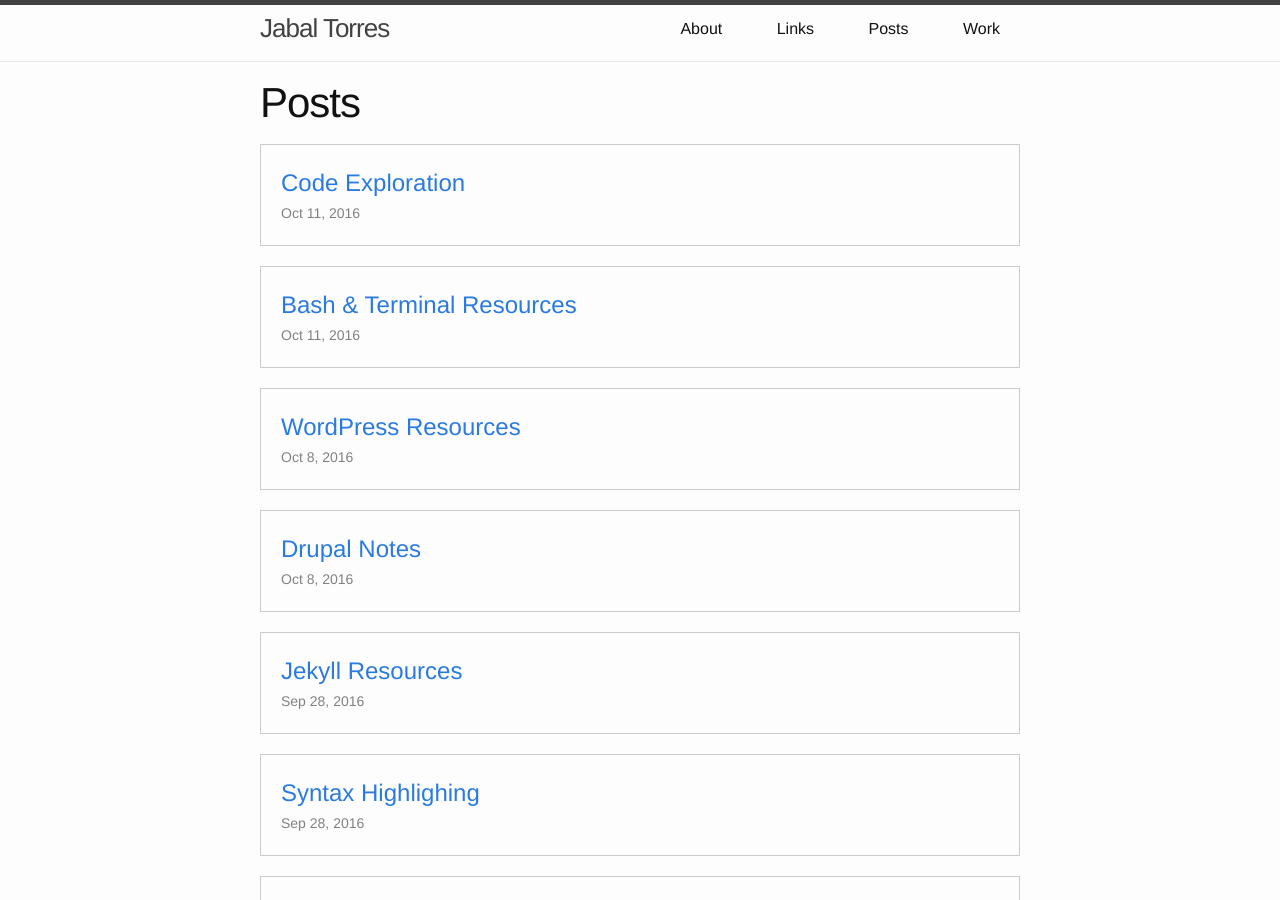
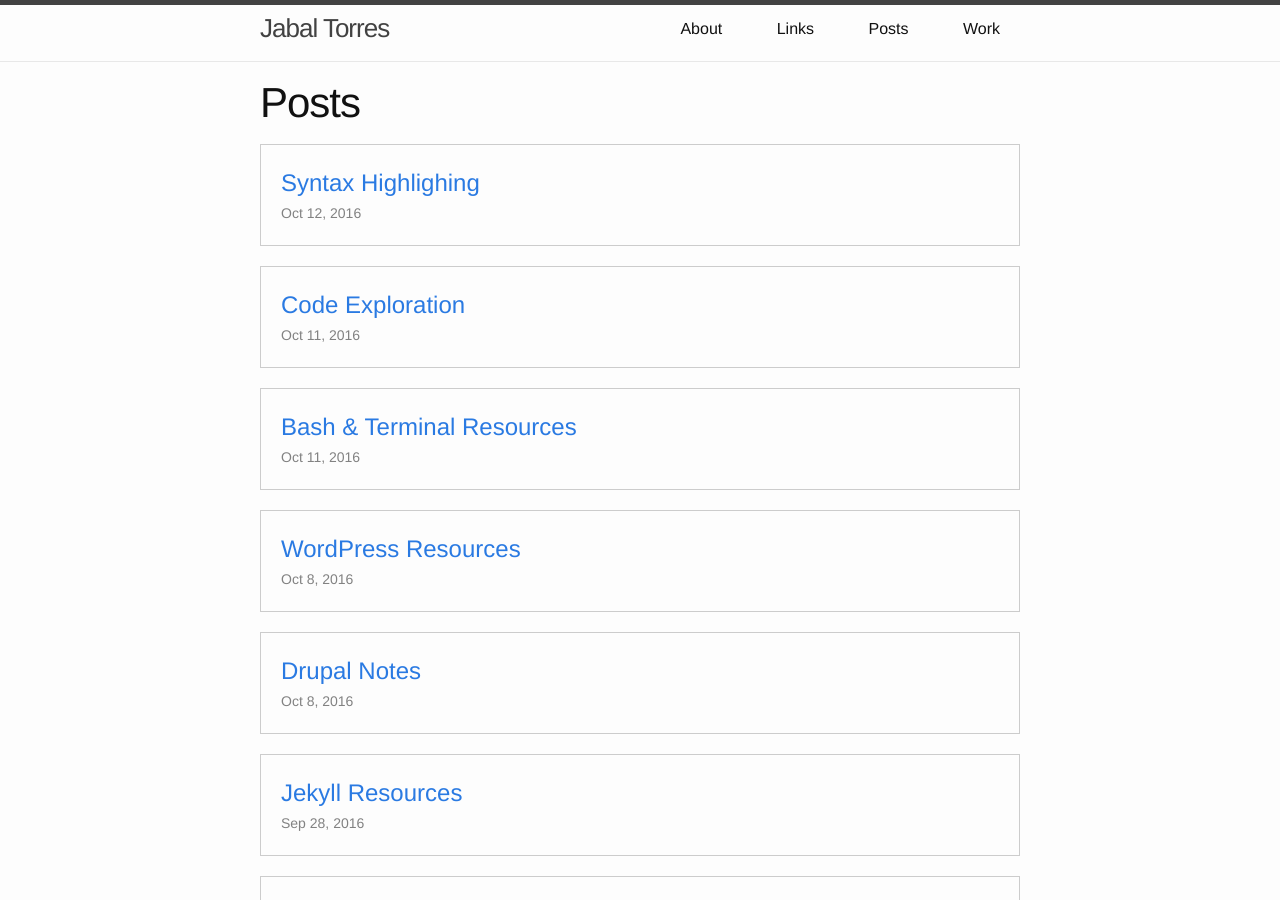
Before and after one commit to capitalJT/capitaljt.github.io, a Jekyll site: the page built from posts.md, in a window 1280 px wide and 900 px high. Built offline with Jekyll 4.4.1, drawn with Linux system fonts in a browser that asks for light colours; nearby versions of some CDN libraries; a style sheet for code colours, icons or effects is not loaded.

Commit message:
saving notes

```diff
--- a/_posts/2016-10-12-syntax-highlighting.md
+++ b/_posts/2016-10-12-syntax-highlighting.md
@@ -1,7 +1,7 @@
 ---
 layout: post
 title:  "Syntax Highlighing"
-date:   2016-09-28 08:51:20 -0800
+date:   2016-10-12 08:51:20 -0800
 author: Jaballion
 categories: blog post
 ---
```
